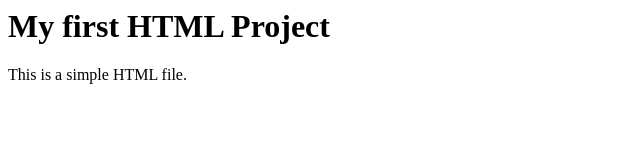
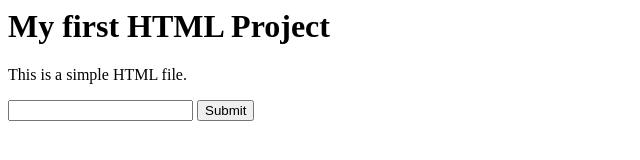
Before and after one commit to tinashe-gutu/my-first-html-project, a plain HTML site: page index.html in a window 1280 px wide. Shown: the whole page, without its empty margins (0-640 px from the left). Drawn offline with Linux system fonts and the light colour scheme.

Commit message:
add a form

```diff
--- a/index.html
+++ b/index.html
@@ -1,2 +1,6 @@
 <h1>My first HTML Project</h1>
 <p>This is a simple HTML file.</p>
+<form>
+  <input type='text'>
+  <input type='submit'
+<form>
```
